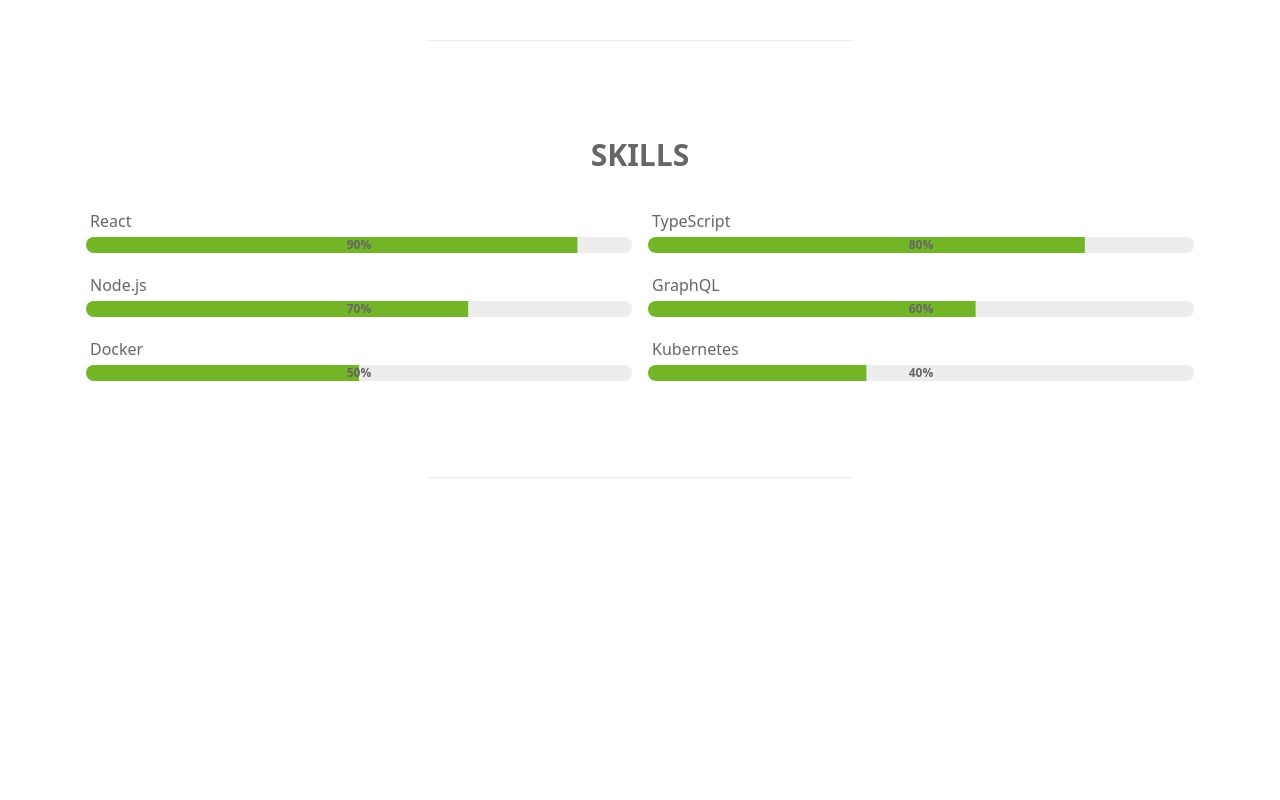
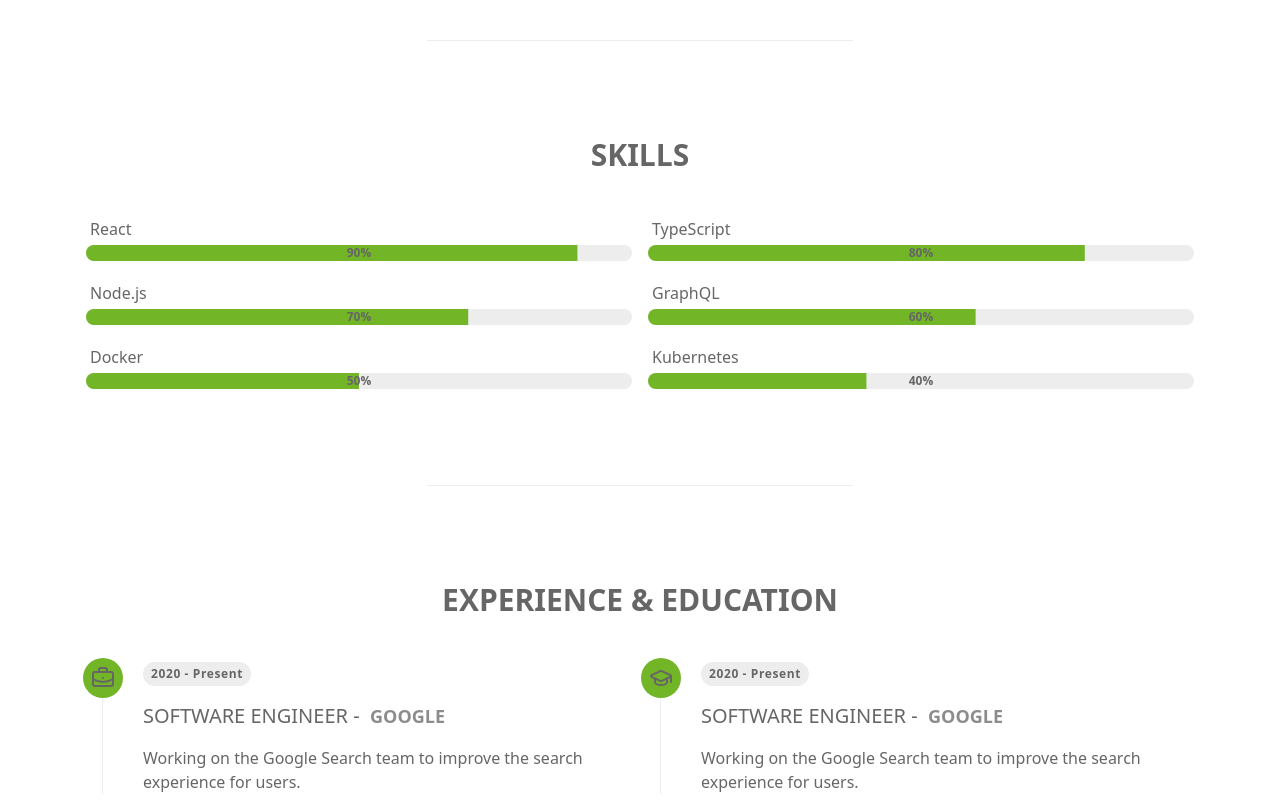
Before and after one commit to Ozavsar/ehilal, a Next.js app: page /about in a window 1280 px wide. Shown: the part 660-1460 px from the top of the page. Before the commit the page ends 1314 px from the top, so only its background shows below. Built offline with nearby package versions, Linux system fonts and the light colour scheme.

Commit message:
feat: Add ExperienceSection to AboutContainer and implement ExperienceCard component

```diff
--- /dev/null
+++ b/src/containers/about/components/ExperienceCard.tsx
@@ -0,0 +1,39 @@
+import { BriefcaseBusiness, GraduationCap } from "lucide-react";
+
+interface ExperienceCardProps {
+  title: string;
+  company: string;
+  duration: string;
+  description: string;
+  type: string;
+}
+
+export default function ExperienceCard({
+  title,
+  company,
+  duration,
+  description,
+  type,
+}: ExperienceCardProps) {
+  return (
+    <div className="relative row-span-3 grid grid-rows-subgrid gap-4 border-l border-muted pl-10">
+      <span className="absolute -left-5 z-10 flex size-10 items-center justify-center rounded-full bg-primary p-1">
+        {type === "work" ? (
+          <BriefcaseBusiness size={24} />
+        ) : (
+          <GraduationCap size={24} />
+        )}
+      </span>
+      <span className="mt-1 w-fit rounded-full bg-muted px-2 py-1 text-xs font-semibold tracking-wider">
+        {duration}
+      </span>
+      <h2 className="text-xl uppercase">
+        {title} - &nbsp;
+        <span className="text-lg font-semibold uppercase opacity-75">
+          {company}
+        </span>
+      </h2>
+      <p>{description}</p>
+    </div>
+  );
+}
--- a/src/containers/about/components/StatCard.tsx
+++ b/src/containers/about/components/StatCard.tsx
@@ -1,16 +1,15 @@
 import AnimatedCounter from "@/components/AnimatedCounter";
 import { Plus } from "lucide-react";
 
-export default function StatCard({
-  value,
-  description,
-}: {
+interface StatCardProps {
   value: string;
   description: string;
-}) {
+}
+
+export default function StatCard({ value, description }: StatCardProps) {
   return (
     <li className="relative row-span-2 grid grid-rows-subgrid rounded-[5px] border border-muted p-4 sm:p-7">
-      <h3 className="relative w-fit text-3xl sm:text-5xl font-bold leading-snug text-primary">
+      <h3 className="relative w-fit text-3xl font-bold leading-snug text-primary sm:text-5xl">
         <AnimatedCounter from={0} to={+value} />
         <Plus size={24} className="absolute -right-6 top-4 text-primary" />
         &nbsp;
--- a/src/containers/about/index.tsx
+++ b/src/containers/about/index.tsx
@@ -1,3 +1,4 @@
+import ExperienceSection from "./sections/ExperienceSection";
 import PersonalInfoSection from "./sections/PersonalInfoSection";
 import SkillsSection from "./sections/SkillsSection";
 import TitleSection from "./sections/TitleSection";
@@ -10,6 +11,7 @@
       <span className="my-24 h-[1px] w-1/3 self-center bg-muted" />
       <SkillsSection />
       <span className="my-24 h-[1px] w-1/3 self-center bg-muted" />
+      <ExperienceSection />
     </main>
   );
 }
--- /dev/null
+++ b/src/containers/about/sections/ExperienceSection.tsx
@@ -0,0 +1,75 @@
+import ExperienceCard from "../components/ExperienceCard";
+
+const experienceData = [
+  {
+    title: "Software Engineer",
+    company: "Google",
+    duration: "2020 - Present",
+    description:
+      "Working on the Google Search team to improve the search experience for users.",
+    type: "work",
+  },
+  {
+    title: "Software Engineer",
+    company: "Google",
+    duration: "2020 - Present",
+    description:
+      "Working on the Google Search team to improve the search experience for users.",
+    type: "education",
+  },
+  {
+    title: "Software Engineer",
+    company: "Google",
+    duration: "2020 - Present",
+    description:
+      "Working on the Google Search team to improve the search experience for users.",
+    type: "work",
+  },
+  {
+    title: "Software Engineer",
+    company: "Facebook",
+    duration: "2018 - 2020",
+    description:
+      "Worked on the Facebook Ads team to improve ad targeting and delivery.",
+
+    type: "education",
+  },
+  {
+    title: "Software Engineer",
+    company: "Microsoft",
+    duration: "2016 - 2018",
+    description:
+      "Worked on the Microsoft Office team to improve the user experience of Word.",
+    type: "work",
+  },
+  {
+    title: "Software Engineer",
+    company: "Microsoft",
+    duration: "2016 - 2018",
+    description:
+      "Worked on the Microsoft Office team to improve the user experience of Word.",
+    type: "education",
+  },
+];
+
+export default function ExperienceSection() {
+  return (
+    <section className="container flex flex-col gap-10 px-8">
+      <h2 className="text-center text-3xl font-bold uppercase">
+        Experience & Education
+      </h2>
+      <div className="grid-auto-rows-min grid grid-cols-1 gap-10 sm:grid-cols-2">
+        {experienceData.map((experience, i) => (
+          <ExperienceCard
+            key={i}
+            title={experience.title}
+            company={experience.company}
+            duration={experience.duration}
+            description={experience.description}
+            type={experience.type}
+          />
+        ))}
+      </div>
+    </section>
+  );
+}
--- a/src/containers/about/sections/SkillsSection.tsx
+++ b/src/containers/about/sections/SkillsSection.tsx
@@ -1,21 +1,28 @@
 "use client";
 import { Progress } from "@/components/ui/progress";
 
+const skills = [
+  { title: "React", value: 90 },
+  { title: "TypeScript", value: 80 },
+  { title: "Node.js", value: 70 },
+  { title: "GraphQL", value: 60 },
+  { title: "Docker", value: 50 },
+  { title: "Kubernetes", value: 40 },
+];
+
 export default function SkillsSection() {
   return (
-    <section className="container w-full">
-      <h1 className="pb-4 text-center text-3xl font-bold uppercase">Skills</h1>
-      <div className="mt-4 grid grid-cols-2 gap-4">
-        <Progress
-          title="React"
-          value={90}
-          getValueLabel={(value) => `${value}%`}
-        />
-        <Progress title="TypeScript" value={80} />
-        <Progress title="Node.js" value={70} />
-        <Progress title="GraphQL" value={60} />
-        <Progress title="Docker" value={50} />
-        <Progress title="Kubernetes" value={40} />
+    <section className="container flex flex-col gap-10">
+      <h2 className="text-center text-3xl font-bold uppercase">Skills</h2>
+      <div className="grid grid-cols-2 gap-4">
+        {skills.map((skill) => (
+          <Progress
+            key={skill.title}
+            title={skill.title}
+            value={skill.value}
+            getValueLabel={(value) => `${value}%`}
+          />
+        ))}
       </div>
     </section>
   );
```
